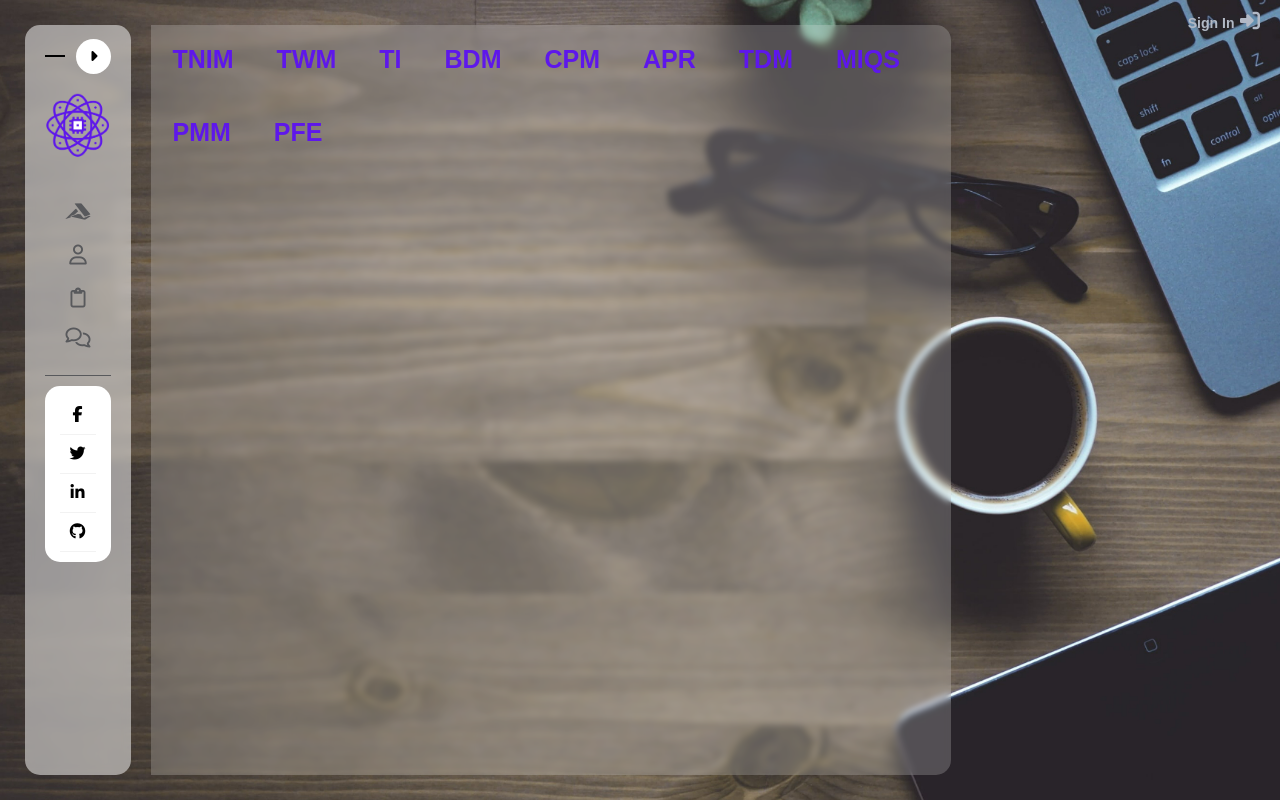
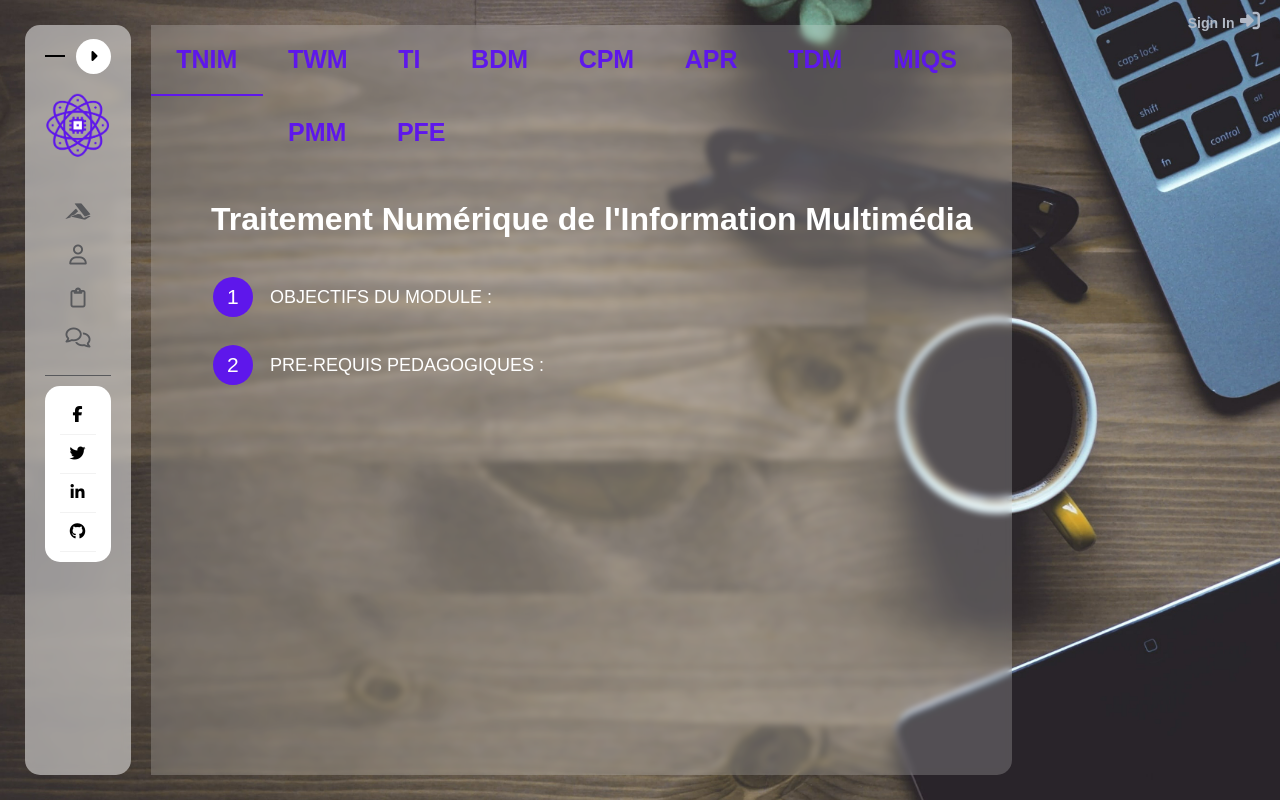
Before and after one commit to abdwalid04/LST-IRM-website, a PHP site: page /descriptionmodule.html in a window 1280 px wide. Run offline with PHP 8.4, Linux system fonts and the light colour scheme; some libraries are stand-ins or nearby versions.

Commit message:
fix description page error

```diff
--- a/descriptionmodule.html
+++ b/descriptionmodule.html
@@ -130,7 +130,7 @@
     <div class="box">
         <div class="toc-tab-box">
 
-            <h2 class="acc-title" id="TNIM-title">TNIM</h2>
+            <h2 class="acc-title open" id="TNIM-title">TNIM</h2>
             <h2 class="acc-title" id="TWM-title">TWM</h2>
             <h2 class="acc-title" id="TI-title">TI</h2>
             <h2 class="acc-title" id="BDM-title">BDM</h2>
@@ -142,6 +142,7 @@
             <h2 class="acc-title" id="PFE-title">PFE</h2>
 
             <div class="acc-content" id="TNIM-desc">
+                <h3>Traitement Numérique de l'Information Multimédia</h3>
                 <div class="col-md-6">
                     <div>
                         <div class="quest">
@@ -198,6 +199,7 @@
             </div>
 
             <div class="acc-content" id="TWM-desc">
+                <h3>Technologie Web pour le Multimédia</h3>
                 <div class="col-md-6">
                     <div>
                         <div class="quest">
@@ -255,6 +257,7 @@
             </div>
 
             <div class="acc-content" id="TI-desc">
+                <h3>Théorie de l’Information</h3>
                 <div class="col-md-6">
                     <div>
                         <div class="quest">
@@ -280,7 +283,7 @@
                                     •	le codage de l'information ; <br>
                                     •	la mesure quantitative de redondance d'un texte ; <br>
                                     •	la compression de données ; <br>
-                                    •	la cryptographie. <br><br>
+                                    •	la cryptographie. <br>
                                     Dans un sens plus général, une théorie de l'information est une théorie visant à quantifier et qualifier la notion de contenu en information présent dans un ensemble de données. À ce titre, il existe une autre théorie de l'information : la théorie algorithmique de l'information, créée par Kolmogorov, Solomonoff et Chaitin au début des années 1960.
                                 </p>
                             </div>
@@ -316,6 +319,7 @@
             </div>
 
             <div class="acc-content" id="BDM-desc">
+                <h3>Base de Données Multimédia</h3>
                 <div class="col-md-6">
                     <div>
                         <div class="quest">
@@ -373,6 +377,7 @@
             </div>
 
             <div class="acc-content" id="CPM-desc">
+                <h3>Conduite de projets Multimédias</h3>
                 <div class="col-md-6">
                     <div>
                         <div class="quest">
@@ -432,6 +437,7 @@
             </div>
 
             <div class="acc-content" id="APR-desc">
+                <h3>Architecture et programmation réseaux</h3>
                 <div class="col-md-6">
                     <div>
                         <div class="quest">
@@ -488,6 +494,7 @@
             </div>
 
             <div class="acc-content" id="TDM-desc">
+                <h3>Transmission de données multimédia</h3>
                 <div class="col-md-6">
                     <div>
                         <div class="quest">
@@ -547,6 +554,7 @@
             </div>
 
             <div class="acc-content" id="MIQS-desc">
+                <h3>Multimédia sur IP et Qualité de services</h3>
                 <div class="col-md-6">
                     <div>
                         <div class="quest">
@@ -604,6 +612,7 @@
             </div>
 
             <div class="acc-content" id="PMM-desc">
+                <h3>Programmation Multimédia Mobile</h3>
                 <div class="col-md-6">
                     <div>
                         <div class="quest">
@@ -662,6 +671,7 @@
             </div>
 
             <div class="acc-content" id="PFE-desc">
+                <h3>PROJET DE FIN D’ETUDES</h3>
                 <div class="col-md-6">
                     <div>
                         <div class="quest">
--- a/script.js
+++ b/script.js
@@ -14,6 +14,7 @@ $(document).ready(function () {
 });
 (function ($) {
     var allPanels = $('.toc-tab-box .acc-content').hide();
+    $('#TNIM-desc').slideDown()
     var alltitle = $('#TNIM-title,#TWM-title,#TI-title,#BDM-title,#CPM-title,#TDM-title,#MIQS-title,#PMM-title,#PFE-title,#APR-title')
     $('#TNIM-title').off().on('click', function (event) {
         if (!$(this).hasClass('open')) {
@@ -126,9 +127,11 @@ $(document).ready(function () {
         }
     });
     var insdeDivs = $('.acc-content .quest .answer').hide();
+    var allanswer = $('.acc-content .quest .accordionItemHeading h4')
     $('.acc-content .quest .accordionItemHeading h4').off().on('click', function (event) {
         if (!$(this).hasClass('open')) {
             insdeDivs.slideUp();
+            allanswer.removeClass('open')
             $(this).addClass('open');
             $(this).parent().parent().parent().parent().parent().parent().find('.answer').slideDown();
         } else {
--- a/style.css
+++ b/style.css
@@ -244,7 +244,7 @@ a {
     color: #fff;
 }
 .box {
-    width: 65%;
+    width: 70%;
     height: calc(100vh - 50px);
     margin-left: 20px;
     background-color: rgba(255, 255, 255, 0.2);
@@ -308,7 +308,7 @@ a {
 .toc-tab-box h2.acc-title {
     display: flex;
     color: rgba(94,23,235,255);
-    padding: 20px 21.5px;
+    padding: 20px 25.3px;
     font-size: 25px;
     font-weight: 700;
     margin: 0px;
@@ -318,6 +318,11 @@ a {
     transition: all 0.5s ease;
     float: left;
     text-align: center;
+    transition: all 300ms ease;
+}
+.toc-tab-box h2.acc-title:hover {
+    box-shadow: rgba(50, 50, 93, 0.25) 0px 30px 60px -12px inset,
+    rgba(0, 0, 0, 0.3) 0px 18px 36px -18px inset;
 }
 
 .toc-tab-box h2.acc-title.open {
@@ -333,6 +338,11 @@ a {
     font-size: 14px;
     position: relative;
     overflow: hidden;
+}
+
+.toc-tab-box .acc-content h3 {
+    font-size: 2rem;
+    margin-bottom: 30px;
 }
 
 .accordionItemHeading .circle {
@@ -359,11 +369,15 @@ a {
 .accordionItemHeading h4 {
     color: #fff;
     font-size: 18px;
-    transition: all 0.5s ease;
+    transition: all 300ms ease;
     line-height: 24px;
     font-weight: 500;
     margin: 15px 0px;
     cursor: pointer;
+}
+
+.accordionItemHeading h4:hover {
+    text-shadow: #fff 1px 1px ;
 }
 
 .quest .answer {
```
